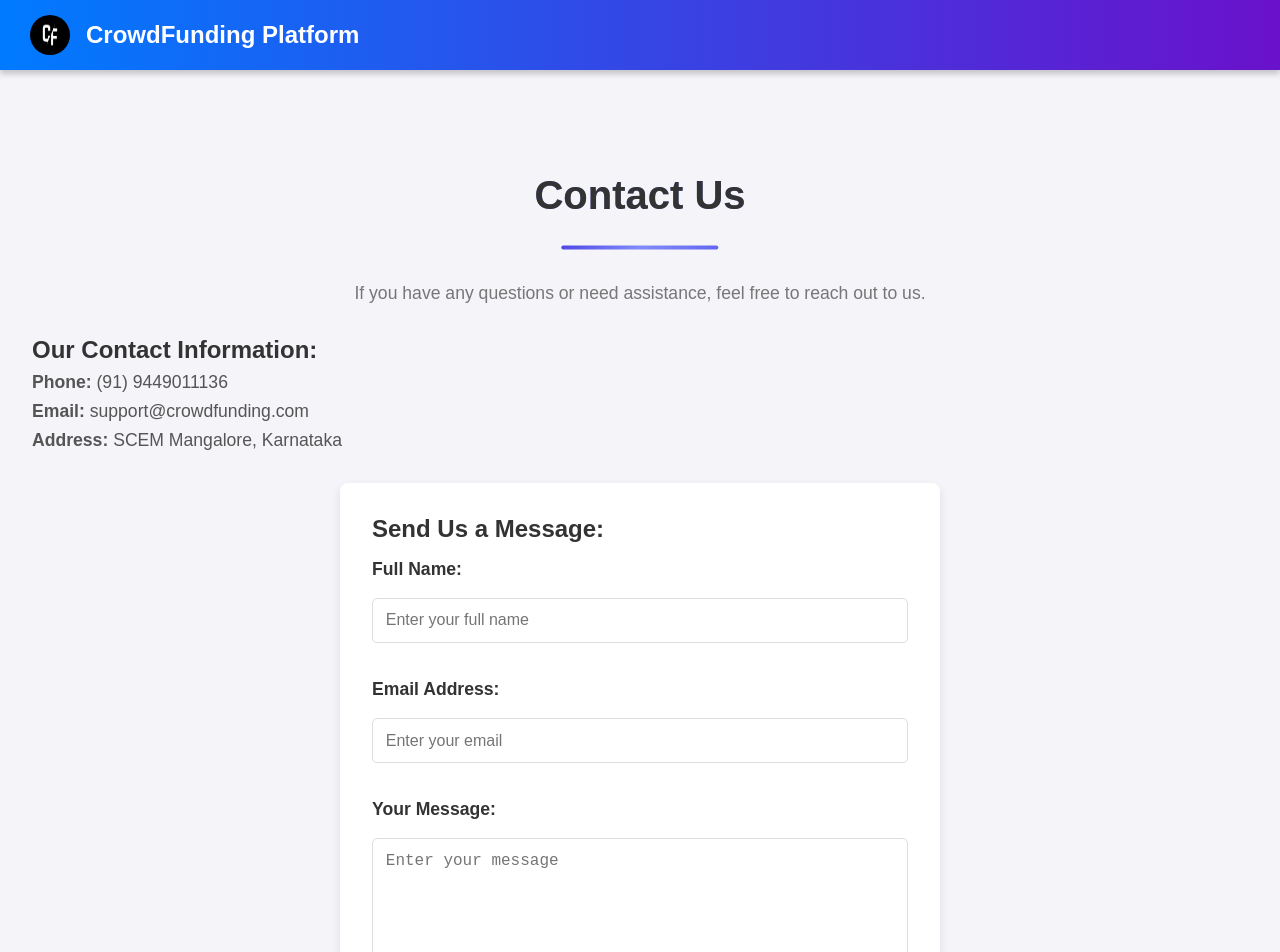
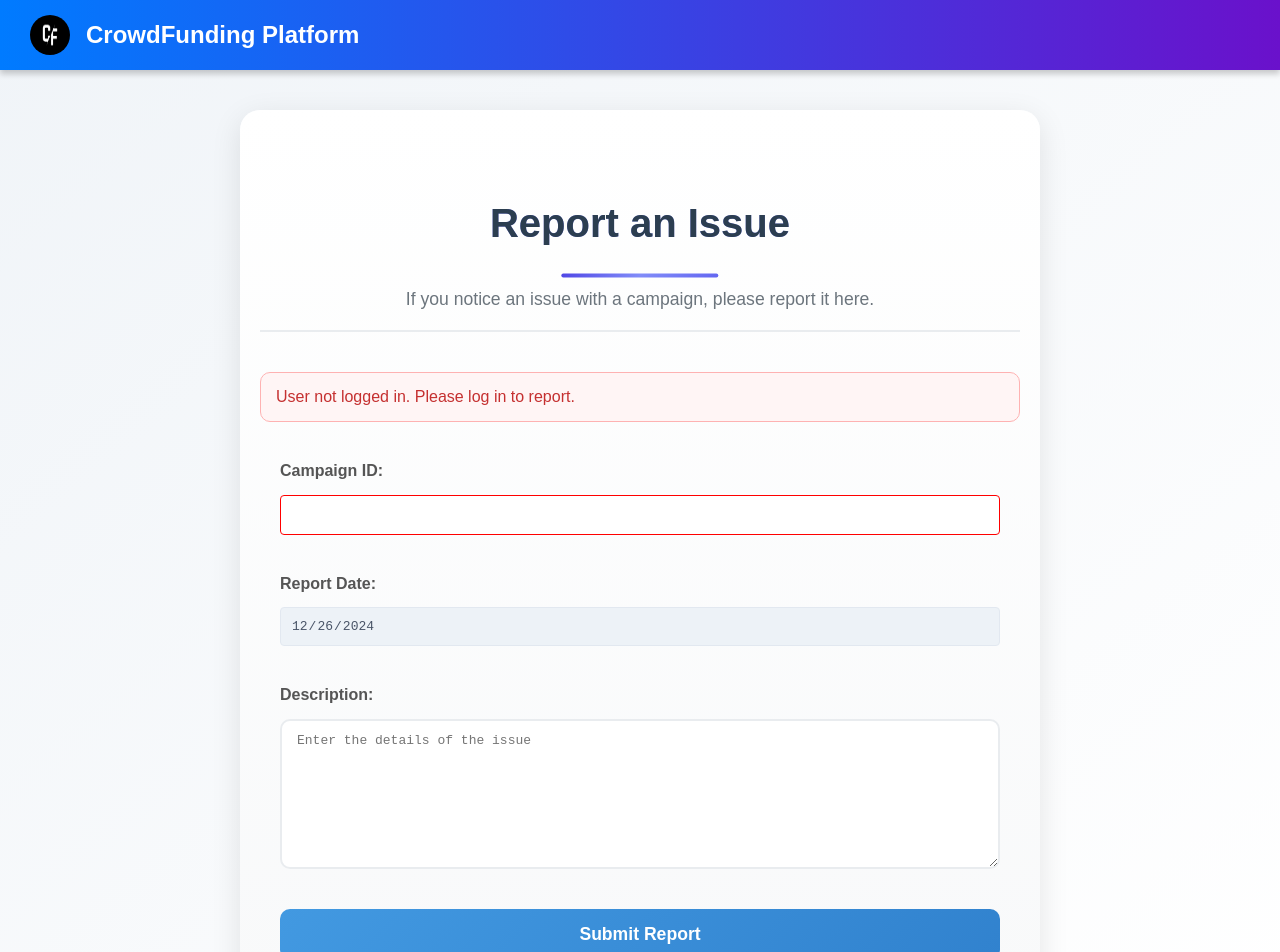
Before and after one commit to Swasthik-Prabhu/crowdservice, a React (Create React App) app in the folder Frontend/crowd/: page /contact-us in a window 1280 px wide. Shown: the top 952 px of the page. Built offline with nearby package versions, Linux system fonts and the light colour scheme; the HTML template or start-up script is replaced by a standard one.

Commit message:
added report feature

```diff
--- a/Frontend/crowd/src/pages/ContactUs.css
+++ b/Frontend/crowd/src/pages/ContactUs.css
@@ -1,106 +1,176 @@
-/* ContactUs.css */
-
-/* Container for the entire Contact Us page */
-.contact-us-container {
-    padding: 2rem;
-    font-family: Arial, sans-serif;
-    background-color: #f4f4f9;
-    min-height: 100vh;
+.report-page-container {
+  max-width: 800px;
+  margin: 40px auto;
+  padding: 20px;
+  background: linear-gradient(to bottom, #ffffff, #f8f9fa);
+  border-radius: 20px;
+  box-shadow: 0 8px 30px rgba(0, 0, 0, 0.1);
+  animation: slideUp 0.5s ease-out;
 }
 
-  .contact-header {
-    text-align: center;
-    margin-bottom: 2rem;
+@keyframes slideUp {
+  from {
+    opacity: 0;
+    transform: translateY(20px);
+  }
+  to {
+    opacity: 1;
+    transform: translateY(0);
+  }
 }
 
-  .contact-header h1 {
-    font-size: 2.5rem;
-    color: #333;
+.report-header {
+  text-align: center;
+  margin-bottom: 40px;
+  padding-bottom: 20px;
+  border-bottom: 2px solid #e9ecef;
 }
 
-  .contact-header p {
-    font-size: 1.1rem;
-    color: #777;
+.report-header h1 {
+  color: #2c3e50;
+  font-size: 2.5em;
+  margin-bottom: 10px;
+  font-weight: 700;
 }
 
-  .contact-info {
-    margin-bottom: 2rem;
-  }
-
-  .contact-info h3 {
-    font-size: 1.5rem;
-    color: #333;
-  }
-
-  .contact-info ul {
-    list-style-type: none;
-    padding-left: 0;
-  }
-
-  .contact-info ul li {
-    font-size: 1.1rem;
-    color: #555;
-    margin: 0.5rem 0;
-  }
-
-  .contact-form-section {
-    background-color: #fff;
-    padding: 2rem;
-    border-radius: 8px;
-    box-shadow: 0 4px 10px rgba(0, 0, 0, 0.1);
+.report-header p {
+  color: #6c757d;
+  font-size: 1.1em;
   max-width: 600px;
   margin: 0 auto;
 }
 
-  .contact-form-section h3 {
-    font-size: 1.5rem;
-    color: #333;
-    margin-bottom: 1rem;
+.report-form {
+  padding: 20px;
 }
 
-  .contact-form .form-group {
-    margin-bottom: 1rem;
+.form-group {
+  margin-bottom: 25px;
+  position: relative;
 }
 
-  .contact-form .form-group label {
-    font-size: 1.1rem;
-    color: #333;
-    margin-bottom: 0.5rem;
+.form-group label {
   display: block;
+  margin-bottom: 8px;
+  color: #2c3e50;
+  font-weight: 600;
+  font-size: 1.1em;
 }
 
-  .contact-form .form-group input,
-  .contact-form .form-group textarea {
+.form-group input,
+.form-group textarea {
   width: 100%;
-    padding: 0.8rem;
-    font-size: 1rem;
-    border: 1px solid #ddd;
-    border-radius: 5px;
-    box-sizing: border-box;
+  padding: 12px 15px;
+  border: 2px solid #e9ecef;
+  border-radius: 10px;
+  font-size: 1em;
+  transition: all 0.3s ease;
+  background: white;
 }
 
-  .contact-form .form-group textarea {
+.form-group input:focus,
+.form-group textarea:focus {
+  border-color: #4299e1;
+  box-shadow: 0 0 0 3px rgba(66, 153, 225, 0.15);
+  outline: none;
+}
+
+.form-group textarea {
   height: 150px;
-    resize: none;
+  resize: vertical;
 }
 
 .submit-btn {
-    background-color: #00aaff;
+  width: 100%;
+  padding: 15px;
+  background: linear-gradient(135deg, #4299e1 0%, #3182ce 100%);
   color: white;
-    padding: 1rem 2rem;
-    font-size: 1.2rem;
   border: none;
-    border-radius: 5px;
+  border-radius: 10px;
+  font-size: 1.1em;
+  font-weight: 600;
   cursor: pointer;
-    transition: background-color 0.3s ease;
-    display: block;
-    margin: 1rem 0;
+  transition: all 0.3s ease;
+  margin-top: 20px;
 }
 
-  .submit-btn:hover {
-    background-color: #0088cc;
+.submit-btn:hover:not(:disabled) {
+  transform: translateY(-2px);
+  box-shadow: 0 4px 15px rgba(66, 153, 225, 0.3);
 }
 
-  .submit-btn:active {
-    background-color: #006699;
+.submit-btn:disabled {
+  background: #cbd5e0;
+  cursor: not-allowed;
 }
+
+.error-message,
+.success-message {
+  padding: 15px;
+  border-radius: 10px;
+  margin-bottom: 20px;
+  animation: fadeIn 0.3s ease-out;
+}
+
+.error-message {
+  background-color: #fff5f5;
+  color: #c53030;
+  border: 1px solid #feb2b2;
+}
+
+.success-message {
+  background-color: #f0fff4;
+  color: #2f855a;
+  border: 1px solid #9ae6b4;
+}
+
+@keyframes fadeIn {
+  from {
+    opacity: 0;
+  }
+  to {
+    opacity: 1;
+  }
+}
+
+/* Responsive Design */
+@media (max-width: 768px) {
+  .report-page-container {
+    margin: 20px;
+    padding: 15px;
+  }
+
+  .report-header h1 {
+    font-size: 2em;
+  }
+
+  .report-header p {
+    font-size: 1em;
+  }
+
+  .form-group label {
+    font-size: 1em;
+  }
+
+  .submit-btn {
+    padding: 12px;
+  }
+}
+
+/* Custom styles for date input */
+input[type="date"] {
+  color: #4a5568;
+  background-color: #f7fafc;
+  cursor: not-allowed;
+}
+
+input[type="date"]:disabled {
+  background-color: #edf2f7;
+  border-color: #e2e8f0;
+}
+
+/* Focus styles for better accessibility */
+*:focus-visible {
+  outline: 2px solid #4299e1;
+  outline-offset: 2px;
+}
--- a/Frontend/crowd/src/pages/ContactUs.js
+++ b/Frontend/crowd/src/pages/ContactUs.js
@@ -1,47 +1,121 @@
-import React from 'react';
+import React, { useState } from 'react';
+import axios from 'axios';
 import './ContactUs.css';
 import Navbar from './navbar';
 
-const ContactUs = () => {
+const ReportPage = () => {
+  const [formData, setFormData] = useState({
+    campaign_id: '',
+    report_date: new Date().toISOString().split('T')[0], // Default to today's date
+    description: '',
+    user_id: ''
+  });
+
+  const [loading, setLoading] = useState(false);
+  const [error, setError] = useState(null);
+  const [successMessage, setSuccessMessage] = useState(null);
+
+  // Retrieve user_id from local storage on component load
+  React.useEffect(() => {
+    const storedUser = JSON.parse(localStorage.getItem('userDetails'));
+    if (storedUser?.user_id) {
+      setFormData((prevData) => ({
+        ...prevData,
+        user_id: storedUser.user_id,
+      }));
+    } else {
+      setError('User not logged in. Please log in to report.');
+    }
+  }, []);
+
+  const handleInputChange = (e) => {
+    const { name, value } = e.target;
+    setFormData({
+      ...formData,
+      [name]: value,
+    });
+  };
+
+  const handleSubmit = async (e) => {
+    e.preventDefault();
+    setLoading(true);
+    setError(null);
+    setSuccessMessage(null);
+
+    try {
+      const response = await axios.post('http://127.0.0.1:8000/reports/', formData);
+      setSuccessMessage('Report submitted successfully!');
+      setFormData({
+        campaign_id: '',
+        report_date: new Date().toISOString().split('T')[0],
+        description: '',
+        user_id: formData.user_id, // Keep the user_id
+      });
+    } catch (err) {
+      console.error('Error submitting report:', err);
+      setError('Failed to submit the report. Please try again.');
+    } finally {
+      setLoading(false);
+    }
+  };
+
   return (
     <div>
-      <Navbar/>
-    <div className="contact-us-container">
-      <div className="contact-header">
-        <h1>Contact Us</h1>
-        <p>If you have any questions or need assistance, feel free to reach out to us.</p>
-      </div>
+      <Navbar />
+      <div className="report-page-container">
+        <div className="report-header">
+          <h1>Report an Issue</h1>
+          <p>If you notice an issue with a campaign, please report it here.</p>
+        </div>
 
-      <div className="contact-info">
-        <h3>Our Contact Information:</h3>
-        <ul>
-          <li><strong>Phone:</strong> (91) 9449011136</li>
-          <li><strong>Email:</strong> support@crowdfunding.com</li>
-          <li><strong>Address:</strong> SCEM Mangalore, Karnataka</li>
-        </ul>
-      </div>
+        {error && <div className="error-message">{error}</div>}
+        {successMessage && <div className="success-message">{successMessage}</div>}
 
-      <div className="contact-form-section">
-        <h3>Send Us a Message:</h3>
-        <form className="contact-form">
+        <form onSubmit={handleSubmit} className="report-form">
           <div className="form-group">
-            <label htmlFor="name">Full Name:</label>
-            <input type="text" id="name" placeholder="Enter your full name" required />
+            <label htmlFor="campaign_id">Campaign ID:</label>
+            <input
+              type="number"
+              id="campaign_id"
+              name="campaign_id"
+              value={formData.campaign_id}
+              onChange={handleInputChange}
+              required
+            />
           </div>
+
           <div className="form-group">
-            <label htmlFor="email">Email Address:</label>
-            <input type="email" id="email" placeholder="Enter your email" required />
+            <label htmlFor="report_date">Report Date:</label>
+            <input
+              type="date"
+              id="report_date"
+              name="report_date"
+              value={formData.report_date}
+              onChange={handleInputChange}
+              required
+              disabled
+            />
           </div>
+
           <div className="form-group">
-            <label htmlFor="message">Your Message:</label>
-            <textarea id="message" placeholder="Enter your message" required></textarea>
+            <label htmlFor="description">Description:</label>
+            <textarea
+              id="description"
+              name="description"
+              value={formData.description}
+              onChange={handleInputChange}
+              placeholder="Enter the details of the issue"
+              required
+            ></textarea>
           </div>
-          <button type="submit" className="submit-btn">Submit</button>
+
+          <button type="submit" className="submit-btn" disabled={loading}>
+            {loading ? 'Submitting...' : 'Submit Report'}
+          </button>
         </form>
       </div>
-    </div>
     </div>
   );
 };
 
-export default ContactUs;
+export default ReportPage;
```
Also changed, not shown: 1 other file (tests, documents, lock files or other folders). Lines whose indentation alone changed are shown as unchanged.
